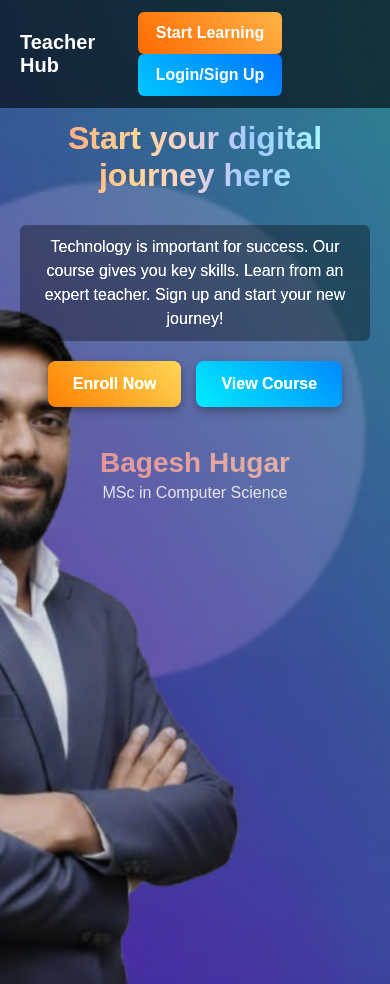
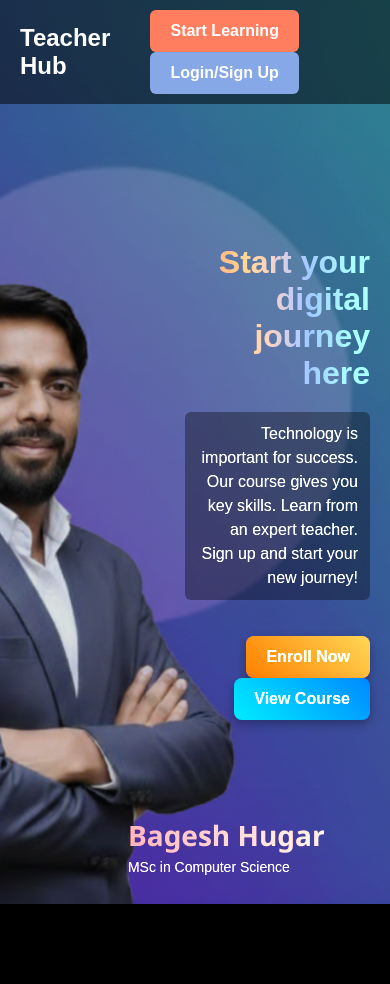
Before and after one commit to suriisuraj8-ship-it/bagesh, a website: page index.html in a window 390 px wide. Shown: the top 984 px of the page. Drawn offline with Linux system fonts and the light colour scheme.

Commit message:
Update index.html

```diff
--- a/index.html
+++ b/index.html
@@ -8,7 +8,6 @@
   body {
     margin: 0;
     font-family: Arial, sans-serif;
-    background-color: #000;
   }
 
   /* Top navigation bar */
@@ -16,42 +15,51 @@
     position: fixed;
     top: 0;
     width: 100%;
-    padding: 12px 20px;
+    padding: 15px 50px;
     display: flex;
     justify-content: space-between;
     align-items: center;
-    background-color: rgba(0, 0, 0, 0.6);
+    background-color: rgba(0, 0, 0, 0.5);
     z-index: 10;
   }
 
   .navbar h1 {
     color: #fff;
-    font-size: 20px;
+    font-size: 24px;
     margin: 0;
     font-weight: bold;
   }
 
   .navbar .nav-buttons button {
-    margin-left: 10px;
-    padding: 12px 18px;
-    font-size: 16px;
+    margin-left: 15px;
+    padding: 14px 22px;
+    font-size: 18px;
     font-weight: bold;
     border: none;
     border-radius: 6px;
     cursor: pointer;
-    transition: all 0.3s ease;
+    transition: 0.3s;
+  }
+
+  .navbar .start-btn {
+    background-color: #ff7e5f;
     color: #fff;
   }
 
-  .navbar .start-btn {
-    background: linear-gradient(45deg, #ff6a00, #ffb347);
+  .navbar .start-btn:hover {
+    background-color: #feb47b;
   }
 
   .navbar .login-btn {
-    background: linear-gradient(45deg, #00c6ff, #0072ff);
+    background-color: #86a8e7;
+    color: #fff;
   }
 
-  /* Background section */
+  .navbar .login-btn:hover {
+    background-color: #91eae4;
+  }
+
+  /* Background image section */
   .background-section {
     min-height: 100vh;
     background-image: url('image/finalbackground.png');
@@ -60,13 +68,15 @@
     background-repeat: no-repeat;
     position: relative;
     display: flex;
-    flex-direction: column;
-    justify-content: flex-start;
-    text-align: center;
-    padding: 120px 20px 20px 20px;
+    align-items: center;
+    justify-content: flex-end;
+    text-align: right;
+    padding-right: 50px;
+    padding-top: 100px;
     filter: brightness(1.2);
   }
 
+  /* Semi-transparent overlay */
   .overlay {
     position: absolute;
     top: 0;
@@ -77,55 +87,55 @@
     z-index: 1;
   }
 
-  /* Overlay text */
+  /* Main overlay text */
   .overlay-text {
     position: relative;
     z-index: 2;
-    width: 100%;
-    text-align: center;
+    max-width: 50%;
+    text-align: right;
     opacity: 0;
     animation: fadeIn 2s ease-in forwards;
   }
 
   .overlay-text h1 {
-    font-size: 32px;
+    font-size: 50px;
     font-weight: bold;
     background: linear-gradient(90deg, #ff7e5f, #feb47b, #86a8e7, #91eae4);
     -webkit-background-clip: text;
     -webkit-text-fill-color: transparent;
-    margin: 0 0 15px 0;
+    margin: 0;
   }
 
   .overlay-text p {
-    font-size: 16px;
+    font-size: 20px;
     color: #fff;
-    line-height: 1.5;
+    margin-top: 20px;
+    line-height: 1.6;
     background-color: rgba(0,0,0,0.35);
     display: inline-block;
-    padding: 10px 15px;
+    padding: 12px 18px;
     border-radius: 6px;
-    margin-bottom: 20px;
   }
 
   /* Buttons below info text */
   .overlay-text .action-buttons {
-    display: flex;
-    justify-content: center;
-    gap: 15px;
+    margin-top: 20px;
   }
 
   .overlay-text .action-buttons button {
-    padding: 14px 25px;
-    font-size: 16px;
+    padding: 14px 30px;
+    margin-left: 10px;
+    font-size: 18px;
     font-weight: bold;
     border: none;
     border-radius: 8px;
     cursor: pointer;
+    transition: all 0.3s ease;
     color: #fff;
-    transition: all 0.3s ease;
     box-shadow: 0 4px 10px rgba(0,0,0,0.3);
   }
 
+  /* Enroll Now Button */
   .overlay-text .enroll-btn {
     background: linear-gradient(45deg, #ff6a00, #ffb347);
   }
@@ -134,6 +144,7 @@
     box-shadow: 0 6px 15px rgba(0,0,0,0.4);
   }
 
+  /* View Course Button */
   .overlay-text .view-btn {
     background: linear-gradient(45deg, #00c6ff, #0072ff);
   }
@@ -147,35 +158,79 @@
     100% { opacity: 1; transform: translateY(0); }
   }
 
-  /* Teacher info */
+  /* Teacher info at bottom-left, shifted up 25% and right 95% */
   .teacher-info {
-    margin-top: 40px;
+    position: absolute;
+    bottom: 0;
+    left: 0;
+    transform: translate(95%, -30%);
+    z-index: 2;
     color: #fff;
+    text-align: left;
+  }
+
+  .teacher-info h1 {
+    font-size: 40px;
+    font-weight: 900;
+    font-family: 'Segoe UI', Tahoma, Geneva, Verdana, sans-serif;
+    background: linear-gradient(90deg, #ff9a9e, #fad0c4);
+    -webkit-background-clip: text;
+    -webkit-text-fill-color: transparent;
+    margin: 0;
+  }
+
+  .teacher-info p {
+    font-size: 18px;
+    font-weight: 500;
+    color: #fff;
+    margin-top: 5px;
+  }
+
+  /* Black about section */
+  .about-section {
+    background-color: #000;
+    color: #fff;
+    padding: 100px 20px;
     text-align: center;
   }
 
-  .teacher-info h1 {
-    font-size: 28px;
-    font-weight: 900;
-    background: linear-gradient(90deg, #ff9a9e, #fad0c4);
-    -webkit-background-clip: text;
-    -webkit-text-fill-color: transparent;
-    margin: 0 0 5px 0;
-  }
-
-  .teacher-info p {
-    font-size: 16px;
-    font-weight: 500;
-    color: #fff;
-    margin: 0;
-  }
-
-  /* About section */
-  .about-section {
-    background-color: #000;
-    color: #fff;
-    padding: 60px 20px;
-    text-align: center;
+  /* Responsive adjustments for mobile / app WebView */
+  @media (max-width: 768px) {
+    .navbar {
+      padding: 10px 20px;
+    }
+    .navbar .nav-buttons button {
+      padding: 12px 20px;
+      font-size: 16px;
+      margin-left: 10px;
+    }
+    .overlay-text h1 {
+      font-size: 32px;
+    }
+    .overlay-text p {
+      font-size: 16px;
+      padding: 10px 12px;
+      line-height: 1.5;
+      max-width: 90%;
+    }
+    .overlay-text .action-buttons button {
+      font-size: 16px;
+      padding: 12px 20px;
+      margin-left: 5px;
+    }
+    .teacher-info {
+      transform: translate(65%, -20%);
+    }
+    .teacher-info h1 {
+      font-size: 28px;
+    }
+    .teacher-info p {
+      font-size: 14px;
+    }
+    .background-section {
+      padding-right: 20px;
+      padding-top: 60px;
+    }
   }
 </style>
 </head>
@@ -199,7 +254,7 @@
       <h1>Start your digital journey here</h1>
       <p>Technology is important for success. Our course gives you key skills. Learn from an expert teacher. Sign up and start your new journey!</p>
 
-      <!-- Buttons -->
+      <!-- Animated buttons -->
       <div class="action-buttons">
         <button class="enroll-btn">Enroll Now</button>
         <button class="view-btn">View Course</button>
@@ -213,7 +268,7 @@
     </div>
   </div>
 
-  <!-- About section -->
+  <!-- Black about section -->
   <div class="about-section">
     <h2>About the Teacher</h2>
     <p>Add your information here...</p>
@@ -222,5 +277,6 @@
 </body>
 </html>
 
+
 </body>
 </html>
```
